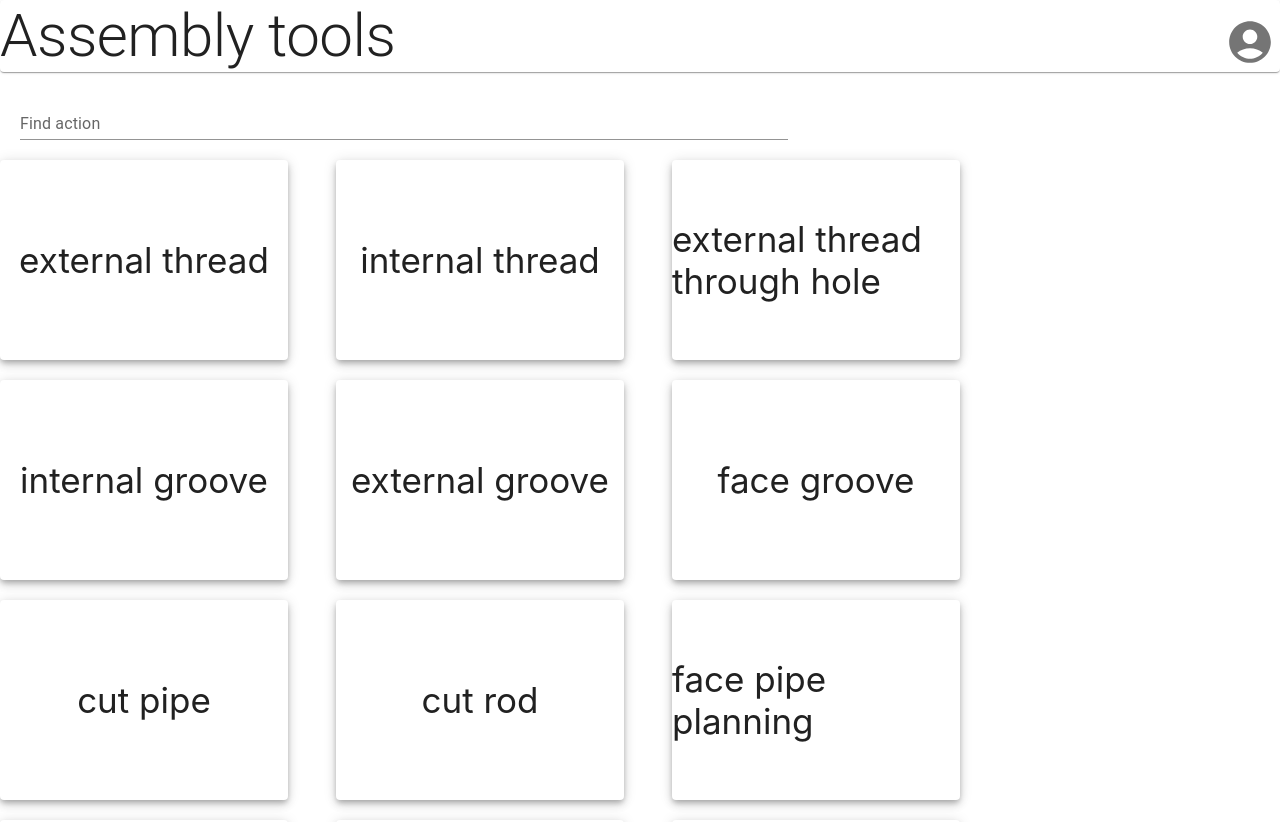
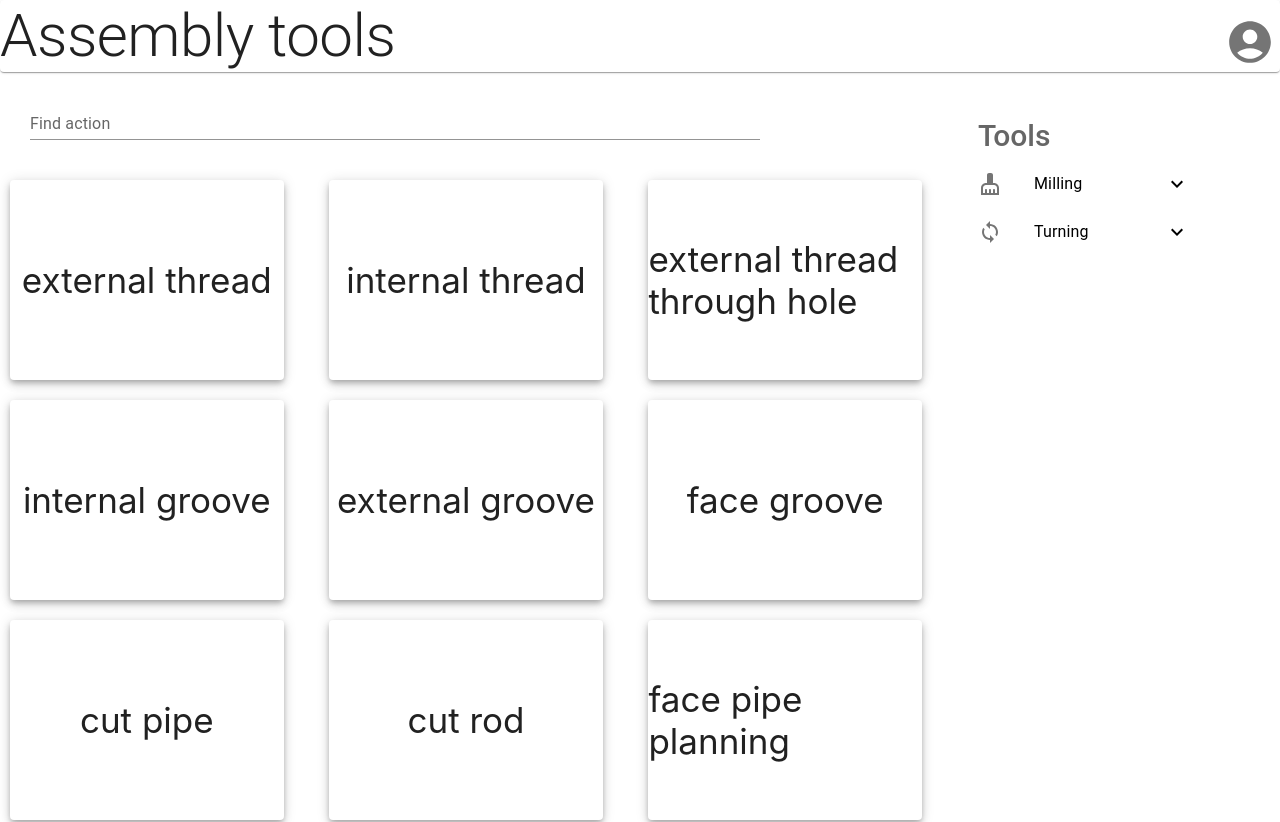
Before and after one commit to Klebson-I/Assemby-tools-frontend, a React (Create React App) app: page /app in a window 1280 px wide. Shown: the top 822 px of the page. Built offline with nearby package versions, Linux system fonts and the light colour scheme.

Commit message:
create menu and filter state

```diff
--- a/src/App.css
+++ b/src/App.css
@@ -1,38 +1,3 @@
 .App {
-  text-align: center;
+  width: 100%;
 }
-
-.App-logo {
-  height: 40vmin;
-  pointer-events: none;
-}
-
-@media (prefers-reduced-motion: no-preference) {
-  .App-logo {
-    animation: App-logo-spin infinite 20s linear;
-  }
-}
-
-.App-header {
-  background-color: #282c34;
-  min-height: 100vh;
-  display: flex;
-  flex-direction: column;
-  align-items: center;
-  justify-content: center;
-  font-size: calc(10px + 2vmin);
-  color: white;
-}
-
-.App-link {
-  color: #61dafb;
-}
-
-@keyframes App-logo-spin {
-  from {
-    transform: rotate(0deg);
-  }
-  to {
-    transform: rotate(360deg);
-  }
-}
--- a/src/App.js
+++ b/src/App.js
@@ -1,10 +1,23 @@
 import './App.css';
 import {AppHeader} from "./Components/AppHeader/AppHeader";
 import {ActionSelectContainer} from "./Components/ActionSelectContainer/ActionSelectContainer";
+import {Menu} from "./Components/Menu/Menu";
+import {FilterContext} from "./context/FilterContext/FilterContext";
+
+const stylesObject = {
+    containerDiv: {
+        width: '95%',
+        display: 'flex',
+        marginLeft: '10px'
+    }
+}
 
 export function App() {
-  return <>
+  return <FilterContext>
         <AppHeader/>
-        <ActionSelectContainer/>
-  </>
+        <div style={stylesObject.containerDiv}>
+            <ActionSelectContainer/>
+            <Menu/>
+        </div>
+  </FilterContext>
 }
--- a/src/Components/ActionSelectContainer/ActionSelectContainer.js
+++ b/src/Components/ActionSelectContainer/ActionSelectContainer.js
@@ -3,6 +3,7 @@ import {appConstants} from "../Utils/constants"
 import {ActionBlock} from "../ActionBlock/ActionBlock";
 import {Box} from "@mui/material";
 import {SearchForAction} from "../SearchForAction/SearchForAction";
+import {FilterBlock} from "../FilterBlock/FilterBlock";
 
 // @TODO create search bar for the proper action
 
@@ -28,6 +29,7 @@ const styleObject = {
 export const ActionSelectContainer = () => {
     return <Box sx={styleObject.box}>
         <SearchForAction/>
+        <FilterBlock/>
         <Box sx={styleObject.boxForActions}>
             {
                 appConstants.arrayOfActions.map((action, index) =>
--- /dev/null
+++ b/src/Components/FilterBlock/FilterBlock.js
@@ -0,0 +1,57 @@
+import React, {useEffect, useState} from "react";
+import {useFilterState, useFilterStateDispatch} from "../../context/FilterContext/FilterContext";
+import {Button, Paper} from "@mui/material";
+import {addToFilterState} from "../../context/FilterContext/actions";
+
+const styleObject = {
+    filtersContainer: {
+        minWidth: '100%',
+        display: 'flex',
+        justifyContent: 'flex-start',
+        marginTop: '20px',
+        flexWrap: 'wrap',
+        alignItems: 'center'
+    },
+    filterButton: {
+        padding: '3px',
+        margin: '5px'
+    },
+    filtersHeader: {
+        fontSize: '22px',
+        marginLeft: '3px'
+    }
+}
+
+export const FilterBlock = () => {
+    const filterState = useFilterState();
+    const dispatchFilterState = useFilterStateDispatch();
+    const [filters, setFilters] = useState([]);
+
+    useEffect(() => {
+        setFilters(filterState.toolsFilter);
+    },[filterState]);
+
+    const deleteFilter = (filter) => {
+        dispatchFilterState(
+            addToFilterState({
+                toolsFilter: filterState.toolsFilter.filter((tool) => tool !== filter),
+            })
+        )
+    }
+
+    const FilterHeader = <span style={styleObject.filtersHeader}>Filters : </span>
+
+    return <Paper sx={styleObject.filtersContainer}>
+        { filters.length > 0 && FilterHeader}
+        {
+            filters.map((filter, index) => <Button
+                key={index}
+                sx={styleObject.filterButton}
+                variant='contained'
+                onClick={() => deleteFilter(filter)}
+            >
+                {filter} X
+            </Button>)
+        }
+    </Paper>
+}
--- a/src/Components/LoginForm/LoginForm.js
+++ b/src/Components/LoginForm/LoginForm.js
@@ -66,6 +66,7 @@ export const LoginForm = ({handleGoBackClick}) => {
                         }));
                     navigate('/app')
             },
+            () => console.log('Bad passes'),
         );
         console.log(arePassesCorrect);
     };
--- /dev/null
+++ b/src/Components/Menu/Menu.js
@@ -0,0 +1,117 @@
+import React, {useState} from "react";
+import {Collapse, List, ListItemButton, ListItemIcon, ListItemText, ListSubheader} from "@mui/material";
+import {ExpandLess, ExpandMore, StarBorder, MoveToInbox, CleaningServices, Sync} from "@mui/icons-material";
+import {useFilterState, useFilterStateDispatch} from "../../context/FilterContext/FilterContext";
+import {addToFilterState} from "../../context/FilterContext/actions";
+
+const stylesObject = {
+    containerDiv: {
+        width: '20%',
+        marginLeft: '40px',
+        display: 'flex',
+        justifyContent: 'center',
+        marginTop: '40px'
+    },
+    listHeader: {
+        fontSize: '30px'
+    },
+};
+
+export const Menu = () => {
+    const [openMilling, setOpenMilling] = useState(false);
+    const [openTurning, setOpenTurning] = useState(false)
+    const filterState = useFilterState();
+    const dispatchFilterState = useFilterStateDispatch();
+
+    const handleMillingClick = () => {
+        setOpenMilling(!openMilling);
+    };
+
+    const handleTurningClick = () => {
+        setOpenTurning(!openTurning);
+    }
+
+    const isFilterActive = (text) => filterState.toolsFilter.includes(text);
+
+    const handleFilterClick = (e) => {
+        const text = e.target.innerText;
+        if(isFilterActive(text)) {
+            return;
+        }
+        dispatchFilterState(addToFilterState({
+            toolsFilter: [...filterState.toolsFilter, text],
+        }))
+    }
+
+    return <div style={stylesObject.containerDiv}>
+        <List
+            sx={{ width: '100%' }}
+            component="nav"
+            aria-labelledby="nested-list-subheader"
+            subheader={
+                <ListSubheader component="div" id="nested-list-subheader" sx={stylesObject.listHeader}>
+                    Tools
+                </ListSubheader>
+            }
+        >
+            <ListItemButton onClick={handleMillingClick}>
+                <ListItemIcon>
+                    <CleaningServices />
+                </ListItemIcon>
+                <ListItemText primary="Milling" />
+                {openMilling ? <ExpandLess /> : <ExpandMore />}
+            </ListItemButton>
+            <Collapse in={openMilling} timeout="auto" unmountOnExit>
+                <List component="div" disablePadding>
+                    <ListItemButton sx={{ pl: 4 }} onClick={(e) => handleFilterClick(e)} selected={isFilterActive('Item 1')}>
+                        <ListItemIcon>
+                            <StarBorder />
+                        </ListItemIcon>
+                        <ListItemText primary="Item 1" />
+                    </ListItemButton>
+                    <ListItemButton sx={{ pl: 4 }} onClick={(e) => handleFilterClick(e)} selected={isFilterActive('Item 2')}>
+                        <ListItemIcon>
+                            <StarBorder />
+                        </ListItemIcon>
+                        <ListItemText primary="Item 2" />
+                    </ListItemButton>
+                    <ListItemButton sx={{ pl: 4 }} onClick={(e) => handleFilterClick(e)} selected={isFilterActive('Item 3')}>
+                        <ListItemIcon>
+                            <StarBorder />
+                        </ListItemIcon>
+                        <ListItemText primary="Item 3" />
+                    </ListItemButton>
+                </List>
+            </Collapse>
+            <ListItemButton onClick={handleTurningClick}>
+                <ListItemIcon>
+                    <Sync />
+                </ListItemIcon>
+                <ListItemText primary="Turning" />
+                {openTurning ? <ExpandLess /> : <ExpandMore />}
+            </ListItemButton>
+            <Collapse in={openTurning} timeout="auto" unmountOnExit>
+                <List component="div" disablePadding>
+                    <ListItemButton sx={{ pl: 4 }} onClick={(e) => handleFilterClick(e)} selected={isFilterActive('Cutting inserts')}>
+                        <ListItemIcon>
+                            <StarBorder />
+                        </ListItemIcon>
+                        <ListItemText primary="Cutting inserts" />
+                    </ListItemButton>
+                    <ListItemButton sx={{ pl: 4 }} onClick={(e) => handleFilterClick(e)} selected={isFilterActive('Turning holders')}>
+                        <ListItemIcon>
+                            <StarBorder />
+                        </ListItemIcon>
+                        <ListItemText primary="Turning holders" />
+                    </ListItemButton>
+                    <ListItemButton sx={{ pl: 4 }} onClick={(e) => handleFilterClick(e)} selected={isFilterActive('Assembly items')}>
+                        <ListItemIcon>
+                            <StarBorder />
+                        </ListItemIcon>
+                        <ListItemText primary="Assembly items" />
+                    </ListItemButton>
+                </List>
+            </Collapse>
+        </List>
+    </div>
+}
--- a/src/Hooks/useFetch.js
+++ b/src/Hooks/useFetch.js
@@ -9,6 +9,7 @@ export const handleFetch = async (method, body, specificUrl, goodCallback, badCa
         }
     })
     if (data.status === 200) {
+        console.log(data);
         goodCallback();
     }
     else {
--- /dev/null
+++ b/src/context/FilterContext/FilterContext.js
@@ -0,0 +1,34 @@
+import React, {createContext, useContext, useReducer} from "react";
+import {reducer} from "./reducer";
+
+const filterContext = createContext();
+const filterDispatchContext = createContext();
+
+
+export const FilterContext = ({ children }) => {
+    const [filterState, dispatchFilterState] = useReducer(reducer, {
+        toolsFilter: [],
+        actionFilter: [],
+    });
+    return <filterContext.Provider value={filterState}>
+        <filterDispatchContext.Provider value={dispatchFilterState}>
+            {children}
+        </filterDispatchContext.Provider>
+    </filterContext.Provider>
+};
+
+export const useFilterState = () => {
+    const context = useContext(filterContext);
+    if (!context) {
+        throw new Error();
+    }
+    return context;
+};
+
+export const useFilterStateDispatch = () => {
+    const context = useContext(filterDispatchContext);
+    if (!context) {
+        throw new Error();
+    }
+    return context;
+}
--- /dev/null
+++ b/src/context/FilterContext/actions.js
@@ -0,0 +1,10 @@
+export const ADD = 'ADD';
+
+export const addToFilterState = (payload) => {
+    return {
+        type: ADD,
+        payload:  {
+            ...payload,
+        },
+    };
+};
--- /dev/null
+++ b/src/context/FilterContext/reducer.js
@@ -0,0 +1,11 @@
+import {ADD} from "./actions";
+
+export const reducer = (state, {type, payload}) => {
+    switch (type) {
+        case ADD : return {
+            ...state,
+            ...payload,
+        };
+        default: return {};
+    };
+};
--- a/src/index.css
+++ b/src/index.css
@@ -5,6 +5,7 @@ body {
     sans-serif;
   -webkit-font-smoothing: antialiased;
   -moz-osx-font-smoothing: grayscale;
+  width: 100%;
 }
 
 code {
```
Also changed, not shown: src/Components/SearchForAction/SearchForAction.js (+6 -1 lines).
